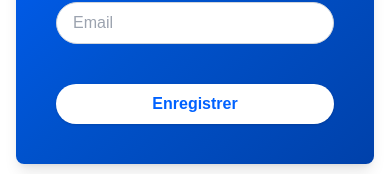
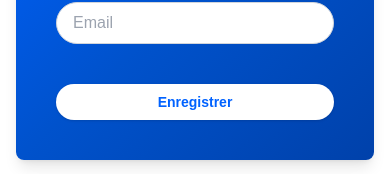
Before and after one commit to DorianABDS/JPO-Laplateforme_, a React (Vite) app in the folder frontend/: page /profil in a window 390 px wide. Shown: the part 274-448 px from the top of the page. Built offline with nearby package versions, Linux system fonts and the light colour scheme; a web font is replaced by a local one.

Commit message:
fix(Button): update button styles for improved responsiveness and layout

```diff
--- a/frontend/src/components/Button.jsx
+++ b/frontend/src/components/Button.jsx
@@ -9,8 +9,19 @@ export function Button({
 }) {
   const navigate = useNavigate();
 
-  // Classes CSS de base
-  const baseClass = "mt-4 bg-white text-[#0062FF] px-6 py-2 rounded-full font-semibold shadow transition duration-300 ease-in-out hover:bg-gradient-to-br hover:from-[#0062FF] hover:via-[#0052CC] hover:to-[#0041AA] hover:text-white hover:shadow-lg hover:-translate-y-1";
+  // Style de base du bouton
+  const baseClass =
+    "mt-4 bg-white text-[#0062FF] rounded-full font-semibold shadow transition duration-300 ease-in-out hover:bg-gradient-to-br hover:from-[#0062FF] hover:via-[#0052CC] hover:to-[#0041AA] hover:text-white hover:shadow-lg hover:-translate-y-1";
+
+  // Classes responsive pour texte et padding selon taille d'écran
+  const sizeClasses = {
+    sm: "text-sm px-4 py-2",
+    md: "md:text-base md:px-6 md:py-2",
+    lg: "lg:text-lg lg:px-8 lg:py-3",
+  };
+
+  // Assemblage des classes responsive
+  const sizeClass = `${sizeClasses.sm} ${sizeClasses.md} ${sizeClasses.lg}`;
 
   // Gestion du clic
   const handleClick = () => {
@@ -23,7 +34,7 @@ export function Button({
     <button
       type={type}
       onClick={handleClick}
-      className={`${baseClass} ${className}`}
+      className={`${baseClass} ${sizeClass} ${className}`}
       aria-label={ariaLabel ?? label}
     >
       {label}
```
